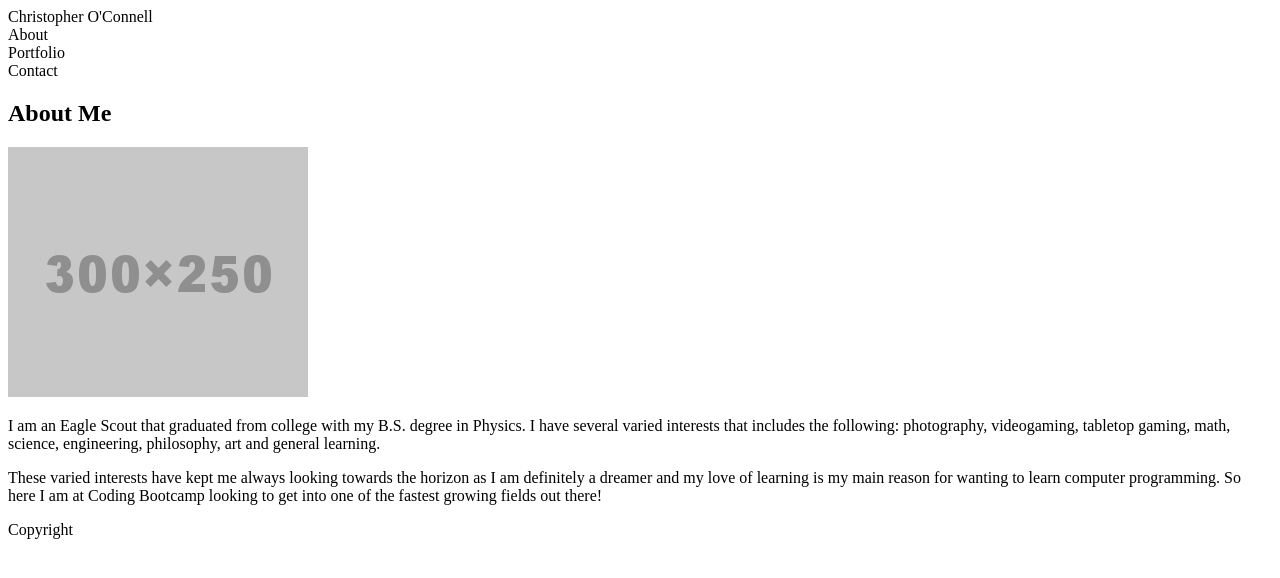
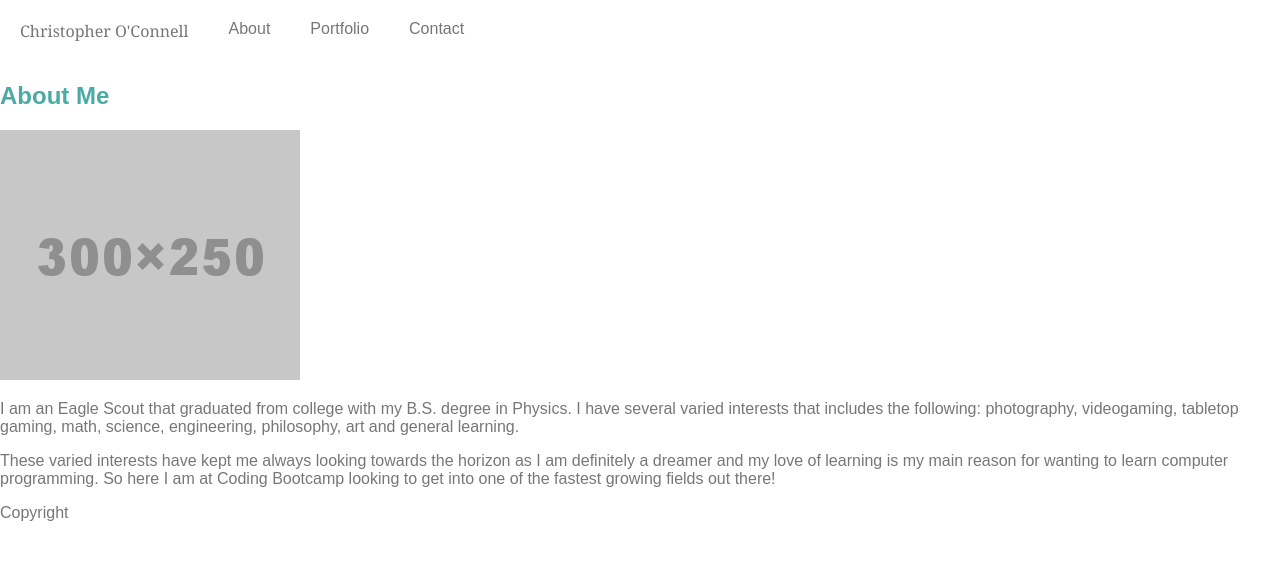
Before and after one commit to ChrisOCEagle/Basic-Portfolio, a plain HTML site: page index.html in a window 1280 px wide. Drawn offline with Linux system fonts and the light colour scheme; files that its build step writes are made by us from their sources.

Commit message:
first changes styling

```diff
--- a/assets/css/style.css
+++ b/assets/css/style.css
@@ -0,0 +1,28 @@
+body {
+    font-family: Arial, Helvetica, sans-serif;
+    color: #777;
+    margin: 0 auto;
+}
+
+header {
+    padding: 20px;
+    background: #fff;
+    border: #ccc;
+    font-family: Georgia, 'Times New Roman', Times, serif;
+    float: left;
+}
+
+h1 {
+    color: #4aaaa5;
+}
+
+div {
+    padding: 20px;
+    float: left;
+}
+
+.clearfix {
+    content: "";
+    clear: both;
+    display: table;
+}
--- a/index.html
+++ b/index.html
@@ -4,7 +4,7 @@
     <head>
         <meta charset="UTF-8">
         <title>My Portfolio</title>
-        <link rel="stylesheet" type="text/css" href="../css/style.css">
+        <link rel="stylesheet" type="text/css" href="assets/css/style.css">
     </head>
 
     <body>
@@ -17,7 +17,7 @@
             <div>Contact</div>
         </aside>
 
-        <section>
+        <section class="clearfix">
 
             <h1>About Me</h1>
 
```
